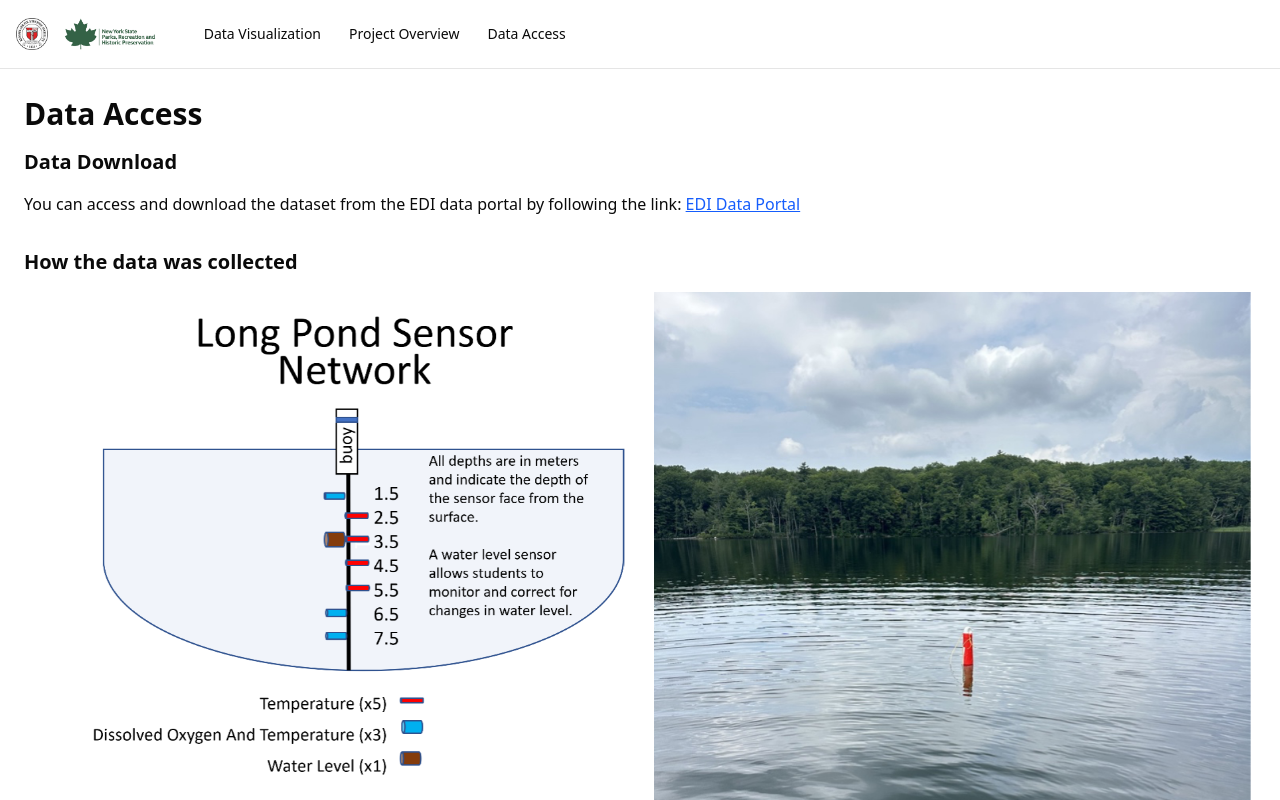
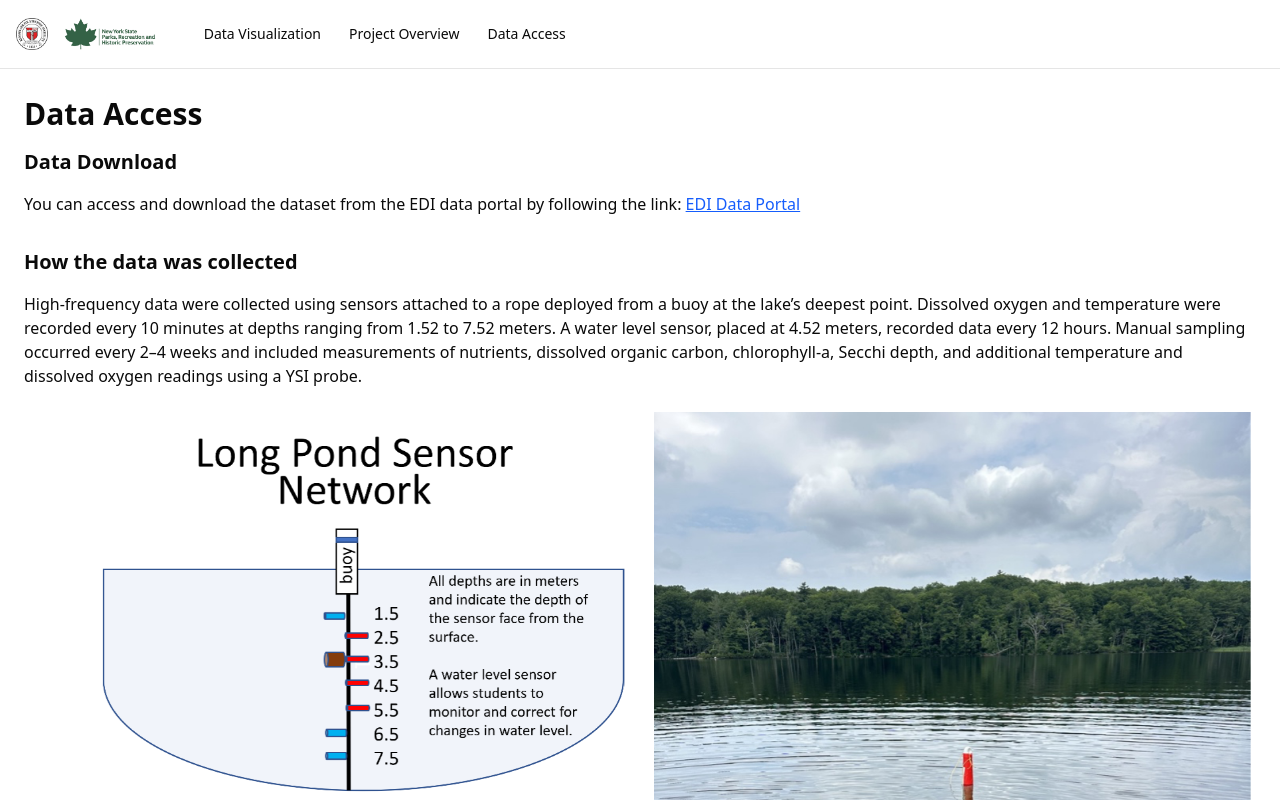
Before and after one commit to EnvironmentalWebApplication/Website, a Next.js app: page /Website/data-access in a window 1280 px wide. Shown: the top 800 px of the page. Built offline with nearby package versions, Linux system fonts and the light colour scheme.

Commit message:
Updated page.tsx.  Added a description on how the data was collected.

```diff
--- a/app/data-access/page.tsx
+++ b/app/data-access/page.tsx
@@ -27,6 +27,14 @@ export default function DataPage() {
 
                     {/* Images: Sensor Diagram and Deployed Buoy */}
                     <h2 className="text-xl font-semibold mb-4 text-left">How the data was collected</h2>
+                    <p className="mb-6">
+                        High-frequency data were collected using sensors attached to a rope deployed from a buoy at
+                        the lake’s deepest point. Dissolved oxygen and temperature were recorded every 10 minutes at
+                        depths ranging from 1.52 to 7.52 meters. A water level sensor, placed at 4.52 meters, recorded
+                        data every 12 hours. Manual sampling occurred every 2–4 weeks and included measurements of
+                        nutrients, dissolved organic carbon, chlorophyll-a, Secchi depth, and additional temperature
+                        and dissolved oxygen readings using a YSI probe.
+                    </p>
                     <div className="grid grid-cols-1 md:grid-cols-2 gap-6 mb-8">
                         <div className="flex flex-col items-center">
                             <img
```
